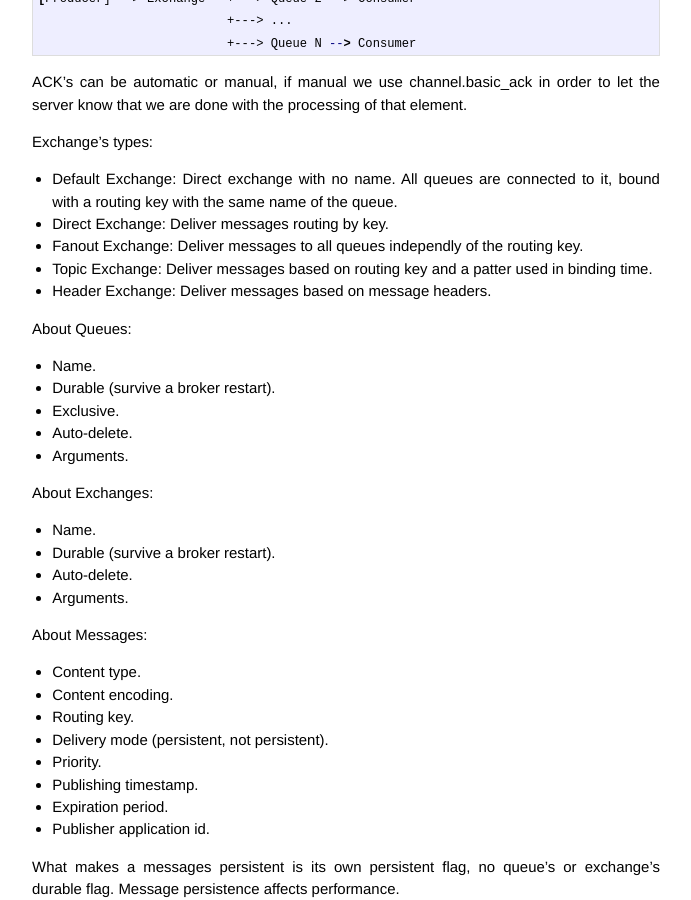
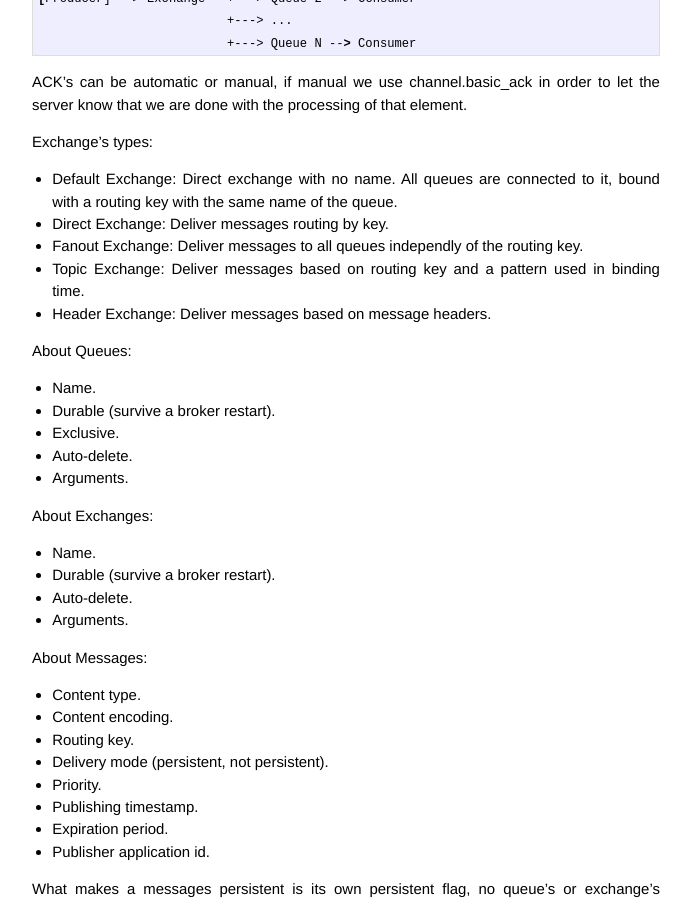
Before and after one commit to jmilet/jmilet.github.io, a Jekyll site: the page built from _posts/2014-05-20-00-rabbitmq-basics.markdown, in a window 1280 px wide and 900 px high, scrolled down 5147 px. Shown: the whole window, without its empty margins (294-985 px from the left). Built offline with Jekyll 4.4.1, drawn with Linux system fonts in a browser that asks for light colours; Markdown is read by kramdown in place of the engine named in the settings.

Commit message:
Fix typo

```diff
--- a/_posts/2014-05-20-00-rabbitmq-basics.markdown
+++ b/_posts/2014-05-20-00-rabbitmq-basics.markdown
@@ -276,7 +276,7 @@ Exchange's types:
 with a routing key with the same name of the queue.
 * Direct Exchange: Deliver messages routing by key.
 * Fanout Exchange: Deliver messages to all queues independly of the routing key.
-* Topic Exchange: Deliver messages based on routing key and a patter used in
+* Topic Exchange: Deliver messages based on routing key and a pattern used in
 binding time.
 * Header Exchange: Deliver messages based on message headers.
 
```
